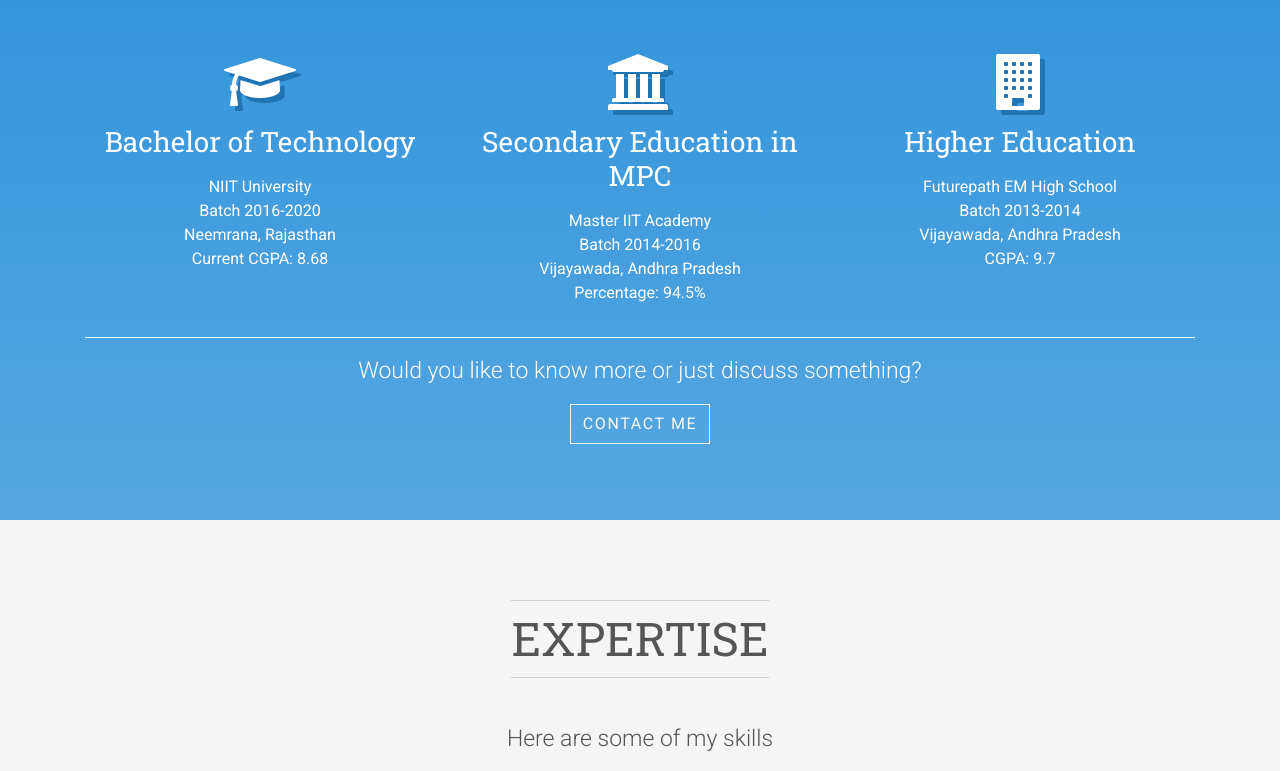
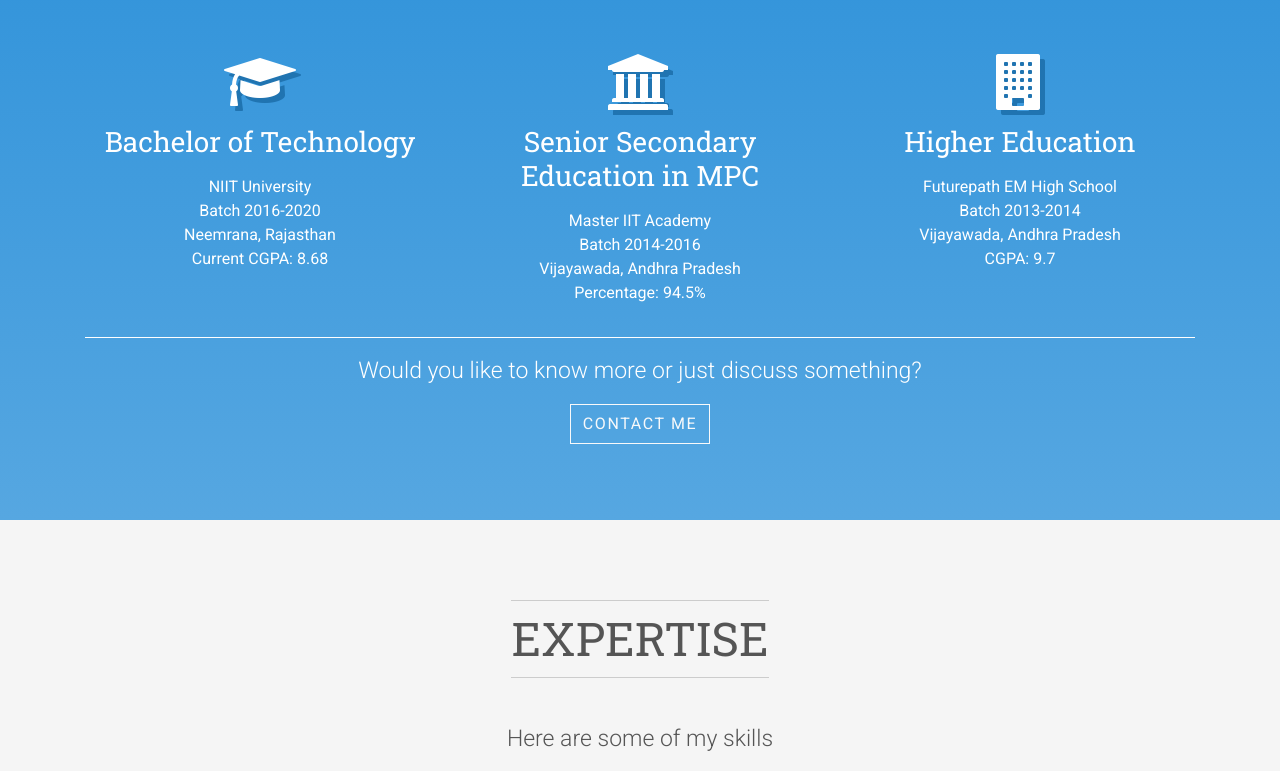
Before and after one commit to lokesh-venkata-sai/lokesh-venkata-sai.github.io, a plain HTML site: page index.html in a window 1280 px wide. Shown: the part 1542-2313 px from the top of the page. Drawn offline with nearby package versions, Linux system fonts and the light colour scheme.

Commit message:
Updated Intermediate Education

```diff
--- a/index.html
+++ b/index.html
@@ -98,7 +98,7 @@
           </div>
           <div data-animate="fadeInUp" class="col-lg-4">
             <div class="icon"><i class="fa fa-university"></i></div>
-            <h3 class="heading mb-3 text-400">Secondary Education in MPC</h3>
+            <h3 class="heading mb-3 text-400">Senior Secondary Education in MPC</h3>
             <p class="text-left description"><center>Master IIT Academy<br>Batch 2014-2016<br>Vijayawada, Andhra Pradesh<br>Percentage: 94.5%</center></p>
           </div>
           <div data-animate="fadeInUp" class="col-lg-4">
```
